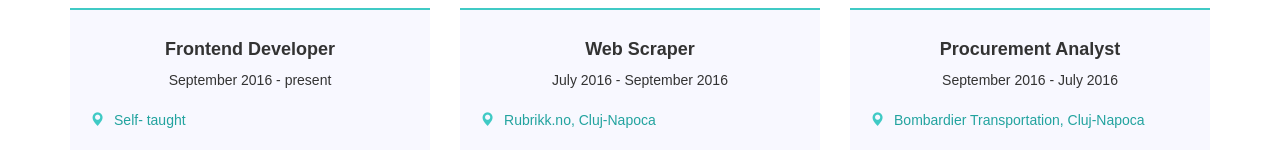
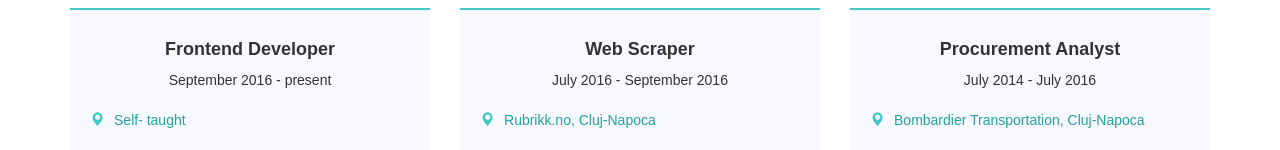
Before and after one commit to GabrielaBozbici/presentation-site, a React app: page / in a window 1280 px wide. Shown: the part 2220-2370 px from the top of the page. Built offline with nearby package versions, Linux system fonts and the light colour scheme.

Commit message:
fixed typos

```diff
--- a/src/components/Profile.js
+++ b/src/components/Profile.js
@@ -39,7 +39,7 @@ export default class Profile extends Component{
                         <h3>Me</h3>
                         <span>
                             My frontend developer story began with the curiosity for how websites are made. After getting aquainted with HTML and CSS, I wanted my work to have functionality, so my attention went to web applications. So I begun learning JavaScript.
-                            <br/>Other than that, I enjoy sunny, warm places, especially seaside combined with a good food that wakens my tastebuds. I can get very passionate when it comes to music and dance (especially latino rithms).
+                            <br/>Other than that, I enjoy travelling to sunny, warm places, especially seaside and good food that awakens my tastebuds. I can get very passionate when it comes to music and dance (especially latino rithms).
                         </span>
                     </div>
                     </div>
--- a/src/components/Resume.js
+++ b/src/components/Resume.js
@@ -45,7 +45,7 @@ export default class Resume extends Component{
                         <div className="col-sm-4 col-xs-12">
                             <div className="box">
                                 <h4 className="text-center">Procurement Analyst</h4>
-                                <div className="text-center period">September 2016 - July 2016</div>
+                                <div className="text-center period">July 2014 - July 2016</div>
                                 <a href="http://www.bombardier.com/en/home.html"><span className="glyphicon glyphicon-map-marker"></span>
                                 Bombardier Transportation, Cluj-Napoca</a>
                                 <p className="description">
```
